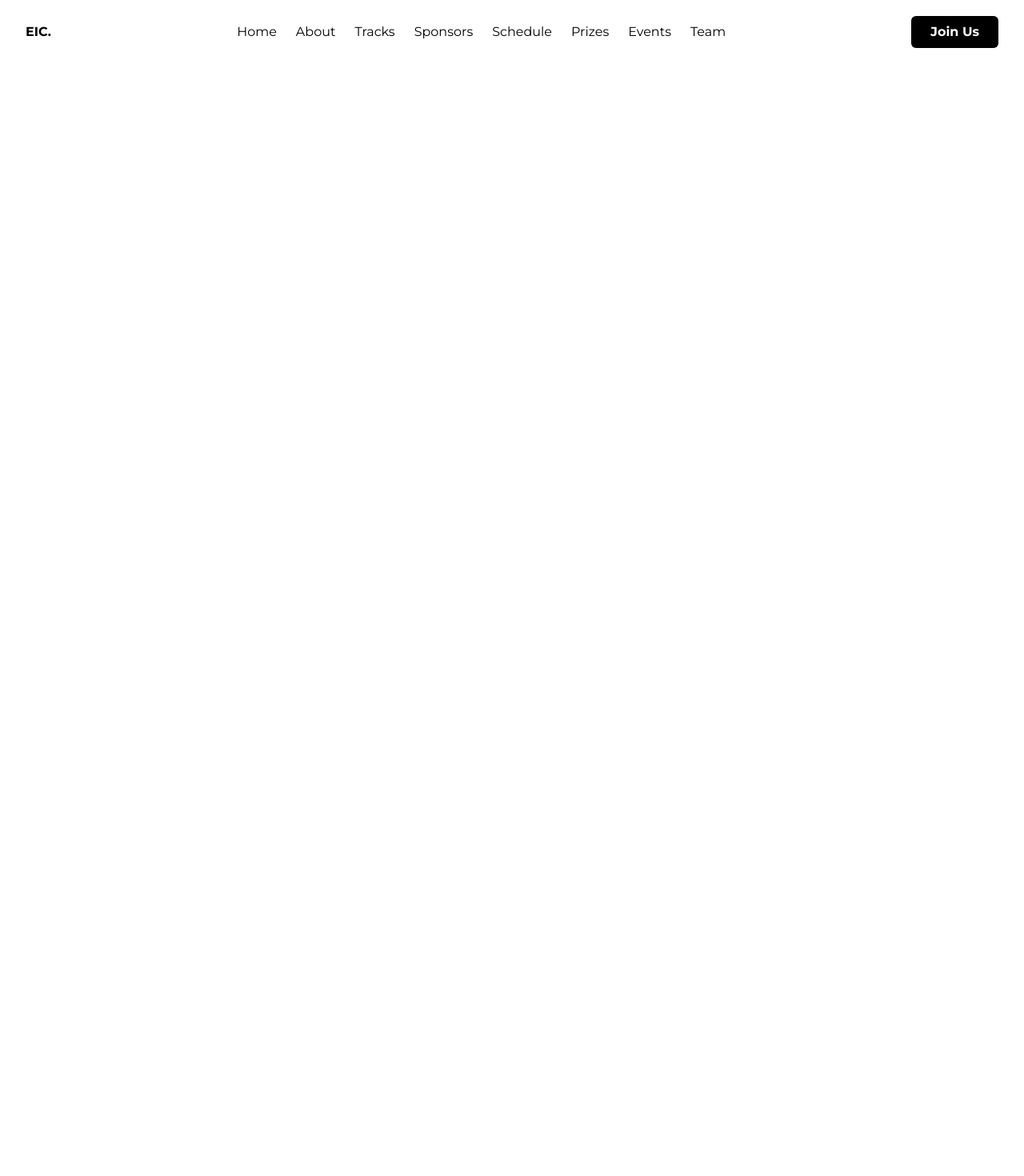
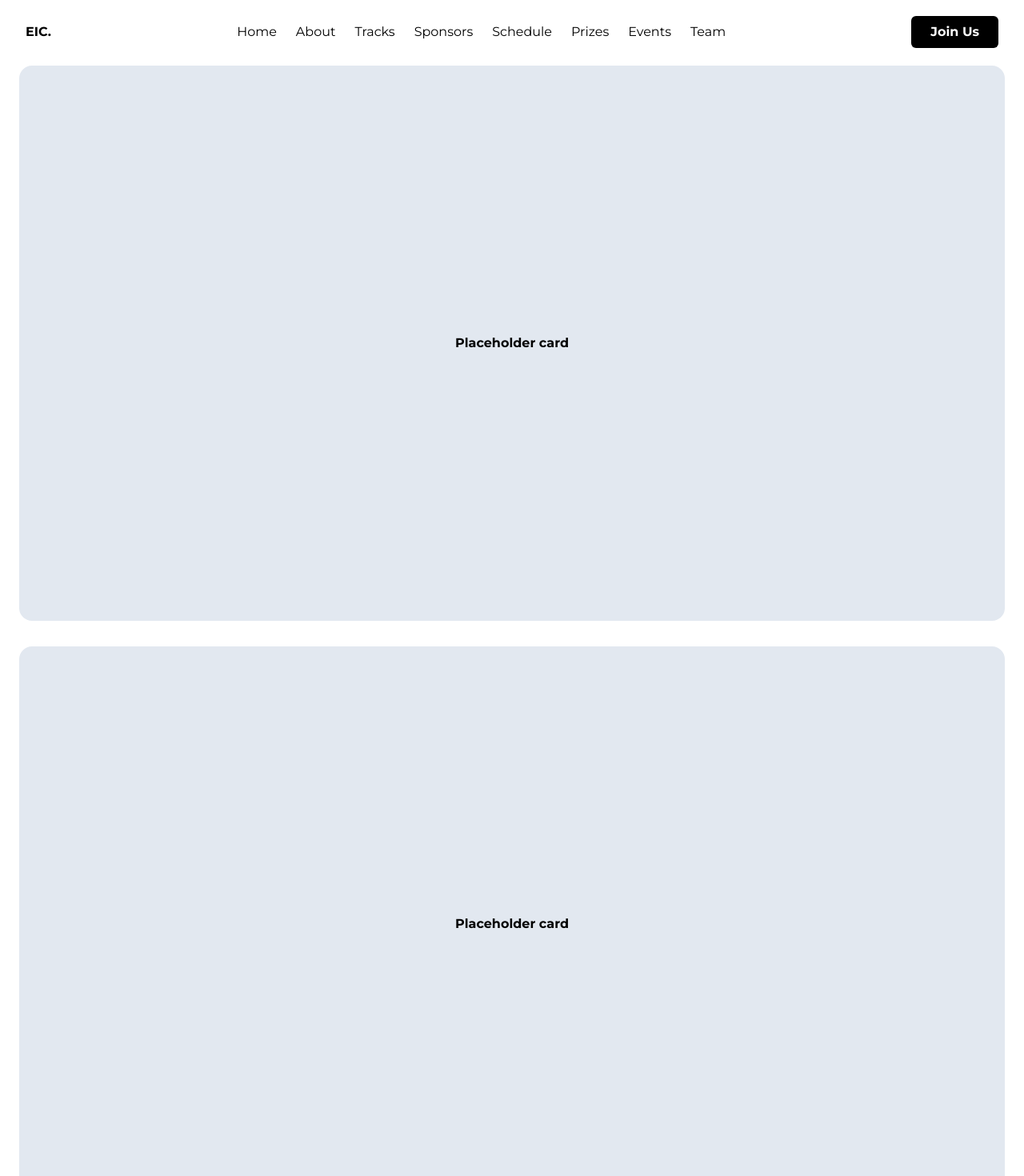
Before and after one commit to AndroBuddy/eic-site, a Vue app: page / in a window 1280 px wide. Shown: the top 1470 px of the page at 80% size. Before the commit the page ends 800 px from the top, so only its background shows below. Built offline with nearby package versions, Linux system fonts and the light colour scheme.

Commit message:
Homepage: Add placeholder divs
Signed-off-by: Androbuddy <anirudhchimpidi8@gmail.com>

```diff
--- a/src/App.vue
+++ b/src/App.vue
@@ -6,6 +6,16 @@ import Header from './components/Header.vue'
 
 <template>
 	<Header/>
+	<div class="flex flex-col gap-8 mx-6">
+		<div id="home" class="ctnr flex justify-center items-center w-full rounded-2xl bg-slate-200 font-bold">Placeholder card</div>
+		<div id="about" class="ctnr flex justify-center items-center w-full rounded-2xl bg-slate-200 font-bold">Placeholder card</div>
+		<div id="tracks" class="ctnr flex justify-center items-center w-full rounded-2xl bg-slate-200 font-bold">Placeholder card</div>
+		<div id="sponsors" class="ctnr flex justify-center items-center w-full rounded-2xl bg-slate-200 font-bold">Placeholder card</div>
+		<div id="schedule" class="ctnr flex justify-center items-center w-full rounded-2xl bg-slate-200 font-bold">Placeholder card</div>
+		<div id="prizes" class="ctnr flex justify-center items-center w-full rounded-2xl bg-slate-200 font-bold">Placeholder card</div>
+		<div id="events" class="ctnr flex justify-center items-center w-full rounded-2xl bg-slate-200 font-bold">Placeholder card</div>
+		<div id="team" class="ctnr flex justify-center items-center w-full rounded-2xl bg-slate-200 font-bold">Placeholder card</div>
+	</div>
 </template>
 
 <style>
@@ -18,4 +28,8 @@ import Header from './components/Header.vue'
 	color: black;
 	min-height: 100vh;
 }
+
+.ctnr {
+	height: calc(100vh - 82px - 1.5rem);
+}
 </style>
--- a/src/components/Header.vue
+++ b/src/components/Header.vue
@@ -1,5 +1,5 @@
 <template>
-	<header class="flex justify-between items-center px-8 py-5 z-40 sticky -top-0 border-white border-b-2" :class="{'backdrop-filter backdrop-blur': !overflow, 'fixed w-screen': overflow}">
+	<header id="header" class="flex w-full justify-between items-center px-8 py-5 z-40 sticky -top-0 border-white border-b-2 backdrop-blur transition-colors duration-500 bg-transparent" :class="{'bg-black/5': !showNavbar}">
 		<a href="/" class="font-bold">
 			<!-- <img src="../assets/enigma.svg" class="lg:w-auto w-6 select-none" /> -->
 			EIC.
@@ -55,9 +55,30 @@
 export default {
 	data() {
 		return {
-			overflow: false
+			overflow: false,
+			showNavbar: true,
+			lastScrollPosition: 0
 		}
+	},
+	mounted() {
+		window.addEventListener('scroll', this.onScroll)
+	},
+	beforeDestroy() {
+		window.removeEventListener('scroll', this.onScroll)
+	},
+	methods: {
+	onScroll () {
+		const currentScrollPosition = window.pageYOffset || document.documentElement.scrollTop
+		if (currentScrollPosition < 0) {
+			return
+		}
+		if (Math.abs(currentScrollPosition - this.lastScrollPosition) < 1) {
+			return
+		}
+		this.showNavbar = currentScrollPosition < this.lastScrollPosition
+		this.lastScrollPosition = currentScrollPosition
 	}
+}
 }
 </script>
 
```
